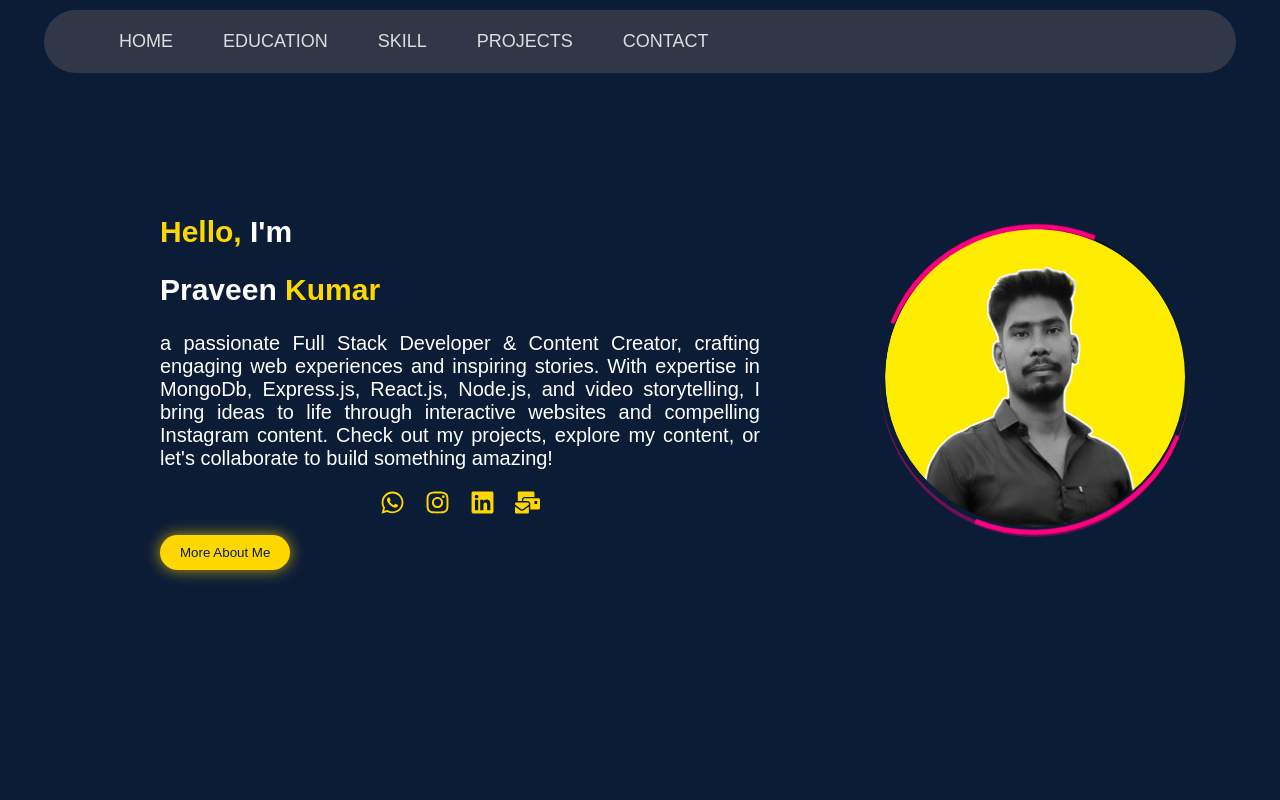
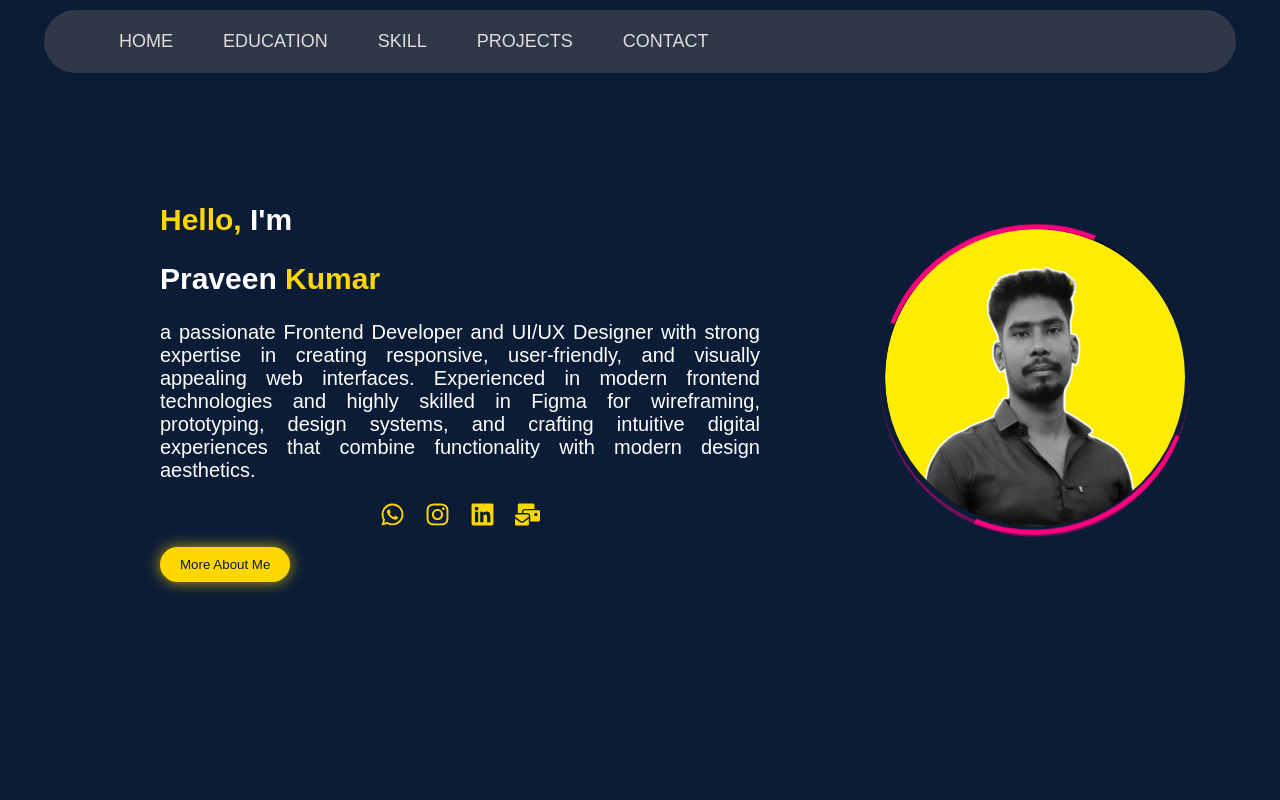
Before and after one commit to PraveenYadav60/Portfolio-website, a React (Create React App) app: page / in a window 1280 px wide. Shown: the top 800 px of the page. Built offline with nearby package versions, Linux system fonts and the light colour scheme.

Commit message:
Update Home.js

```diff
--- a/src/MyComponent/Home.js
+++ b/src/MyComponent/Home.js
@@ -10,7 +10,10 @@ const Profile = () => {
         <div className="profile-text">
           <h2><span className="highlight">Hello,</span> I'm</h2>
           <h1>Praveen <span className="highlight">Kumar</span></h1>
-          <p>a passionate Full Stack Developer & Content Creator, crafting engaging web experiences and inspiring stories. With expertise in MongoDb, Express.js, React.js, Node.js, and video storytelling, I bring ideas to life through interactive websites and compelling Instagram content. Check out my projects, explore my content, or let's collaborate to build something amazing!
+          <p>a passionate Frontend Developer and UI/UX Designer with strong expertise in creating responsive, user-friendly, and visually appealing web interfaces. Experienced in modern frontend technologies and highly skilled in Figma for wireframing, prototyping, design systems, and crafting intuitive digital experiences that combine functionality with modern design aesthetics.
+
+
+
           </p>
 
 
```
